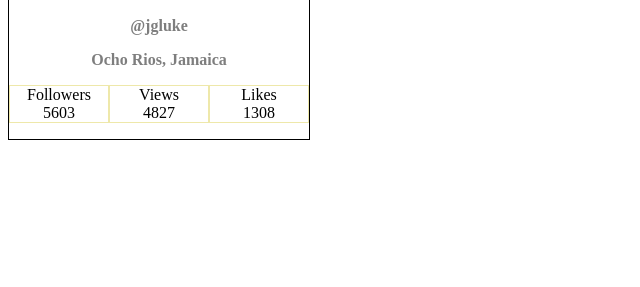
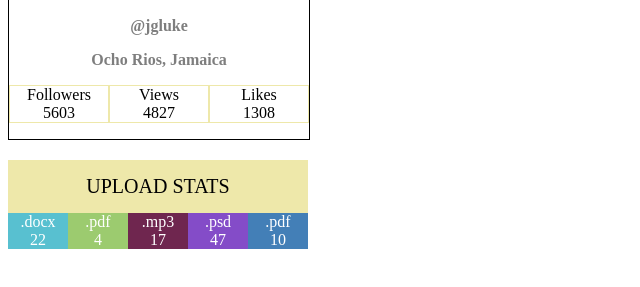
Before and after one commit to Shapoval-Sergey/goit-react-hw-01-components, a React app: page / in a window 1280 px wide. Shown: the part 359-646 px from the top of the page, without its empty margins (0-640 px from the left). Built offline with nearby package versions, Linux system fonts and the light colour scheme.

Commit message:
Do task-2 Statistic-component

```diff
--- a/src/components/App.js
+++ b/src/components/App.js
@@ -1,9 +1,18 @@
 import React from "react";
 import Profile from "./Profile/Profile";
+import Statistics from "./Statistics/Statistics";
+import stats from "../statistical-data.json";
 import user from "../user.json";
 
-// console.log(user);
+console.log(stats);
 
-export default function App() {
-  return <Profile person={user} />;
+function App() {
+  return (
+    <>
+      <Profile person={user} />
+      <Statistics stats={stats} />
+    </>
+  );
 }
+
+export default App;
--- a/src/components/Profile/Profile.module.css
+++ b/src/components/Profile/Profile.module.css
@@ -1,6 +1,7 @@
 .profile {
   width: 300px;
   border: 1px solid black;
+  margin-bottom: 20px;
 }
 
 .description {
--- /dev/null
+++ b/src/components/Statistics/Statistics.js
@@ -0,0 +1,43 @@
+import React from "react";
+import PropTypes from "prop-types";
+import styles from "./Statistics.module.css";
+
+function Statistics({ stats }) {
+  const getRandomNum = () => Math.round(Math.random() * 255);
+  return (
+    <section className={styles.statistics}>
+      <h2 className={styles.title}>Upload stats</h2>
+
+      <ul className={styles.statList}>
+        {stats.map((stat) => (
+          <li
+            style={{
+              backgroundColor: `rgb(
+                ${getRandomNum()},
+                ${getRandomNum()},
+                ${getRandomNum()}
+              )`,
+            }}
+            key={stat.id}
+            className={styles.item}
+          >
+            <span className={styles.label}>{stat.label}</span>
+            <span className="percentage">{stat.percentage}</span>
+          </li>
+        ))}
+      </ul>
+    </section>
+  );
+}
+
+Statistics.propTypes = {
+  stats: PropTypes.arrayOf(
+    PropTypes.exact({
+      id: PropTypes.string.isRequired,
+      label: PropTypes.string.isRequired,
+      percentage: PropTypes.number.isRequired,
+    })
+  ).isRequired,
+};
+
+export default Statistics;
--- /dev/null
+++ b/src/components/Statistics/Statistics.module.css
@@ -0,0 +1,34 @@
+.statistics {
+  width: 300px;
+}
+
+.title {
+  padding: 0;
+  margin: 0;
+  display: block;
+  padding-bottom: 15px;
+  padding-top: 15px;
+  background-color: palegoldenrod;
+  text-align: center;
+  text-transform: uppercase;
+  font-weight: 500;
+  font-size: 20px;
+}
+
+.statList {
+  padding: 0;
+  margin: 0;
+  color: #ffffff;
+  padding: 0px;
+  display: flex;
+  list-style: none;
+}
+
+.item {
+  width: 75px;
+  text-align: center;
+}
+
+.label {
+  display: block;
+}
--- /dev/null
+++ b/src/statistical-data.json
@@ -0,0 +1,7 @@
+[
+  { "id": "id-1", "label": ".docx", "percentage": 22 },
+  { "id": "id-2", "label": ".pdf", "percentage": 4 },
+  { "id": "id-3", "label": ".mp3", "percentage": 17 },
+  { "id": "id-4", "label": ".psd", "percentage": 47 },
+  { "id": "id-5", "label": ".pdf", "percentage": 10 }
+]
```
